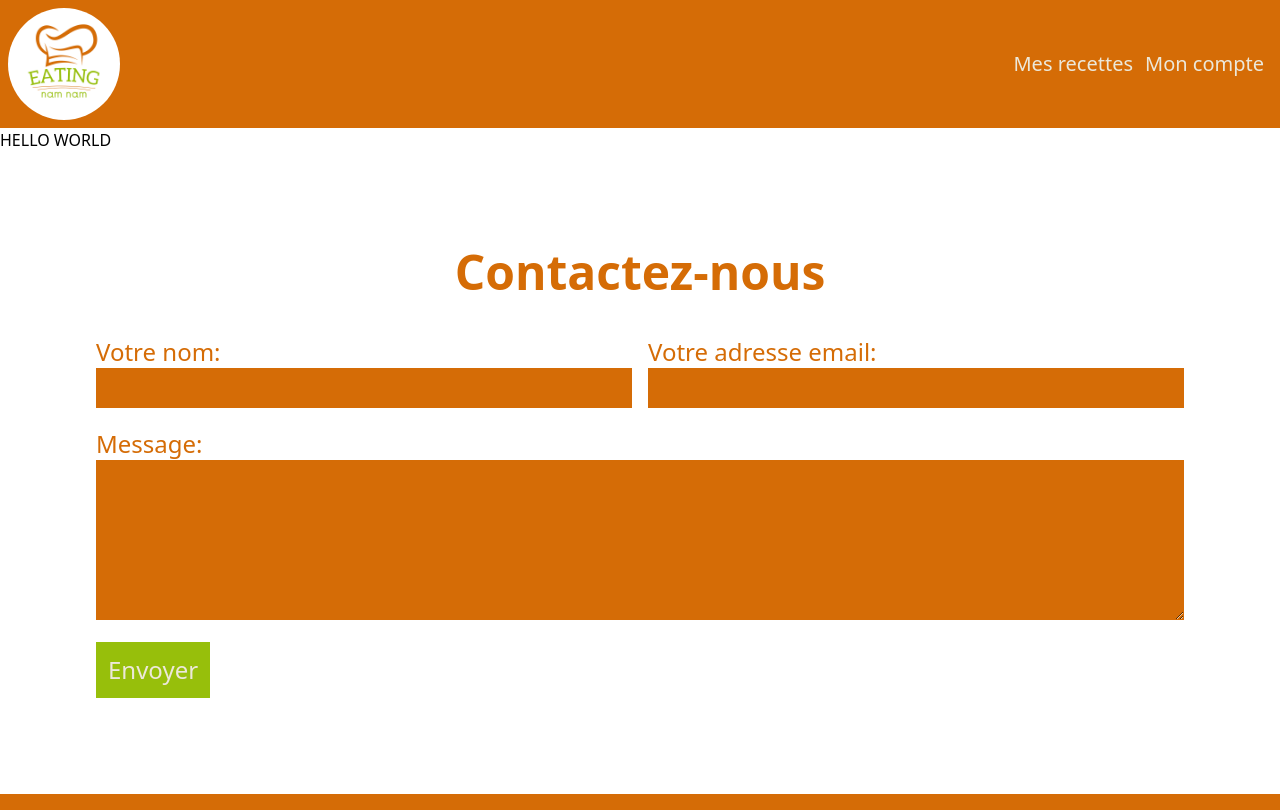
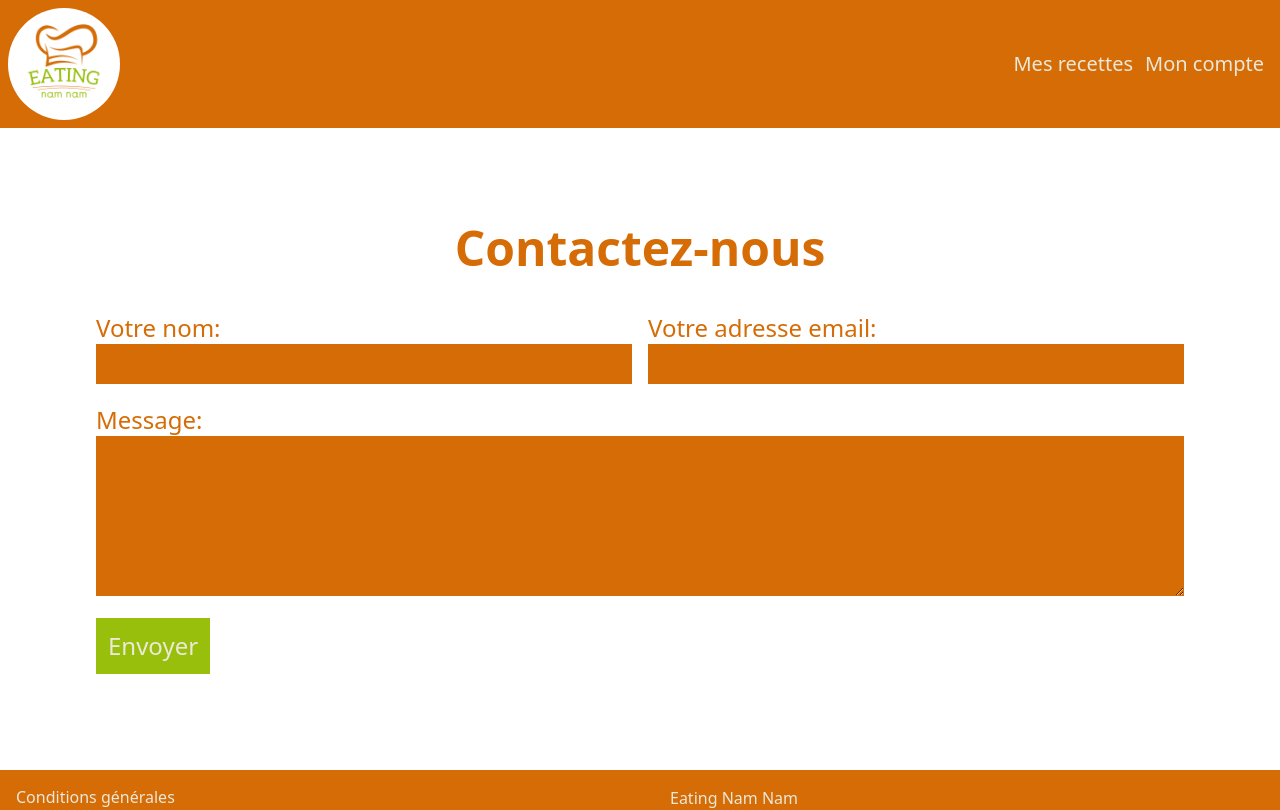
Before and after one commit to WildCodeSchool-2023-09/JS-RemoteFR-CrewStillant-P3-EatingNamNam, a React (Vite) app in the folder frontend/: page /contact in a window 1280 px wide. Shown: the top 810 px of the page. Built offline with nearby package versions, Linux system fonts and the light colour scheme.

Commit message:
fix: conflits

```diff
--- a/frontend/src/App.jsx
+++ b/frontend/src/App.jsx
@@ -9,7 +9,6 @@ function App() {
   return (
     <div>
       <Navbar />
-      <h1>HELLO WORLD</h1>
       <Outlet />
       <Footer />
     </div>
--- a/frontend/src/components/Recipes.jsx
+++ /dev/null
@@ -1,5 +0,0 @@
-function Recipes() {
-  return <div>hello</div>;
-}
-
-export default Recipes;
```
